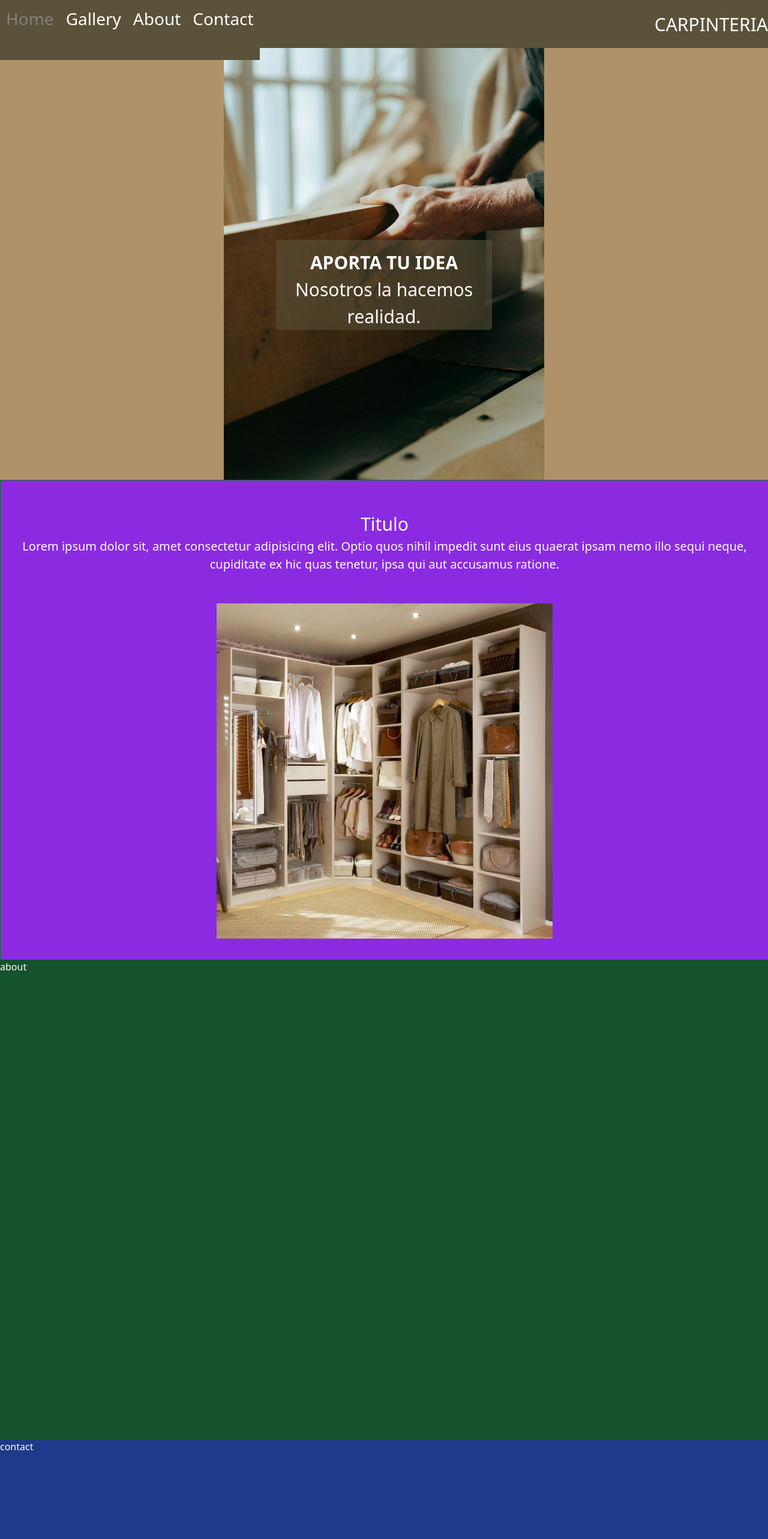
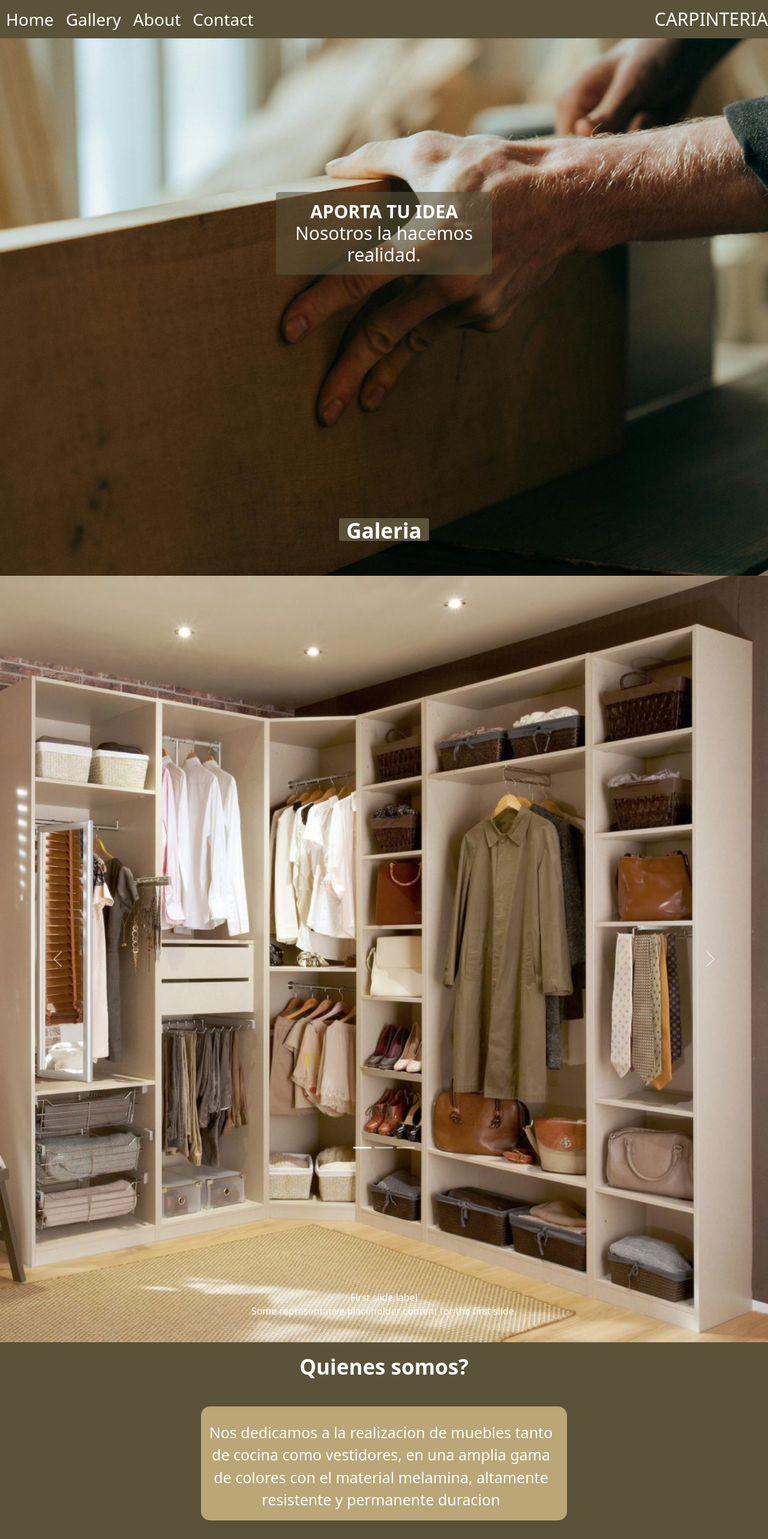
Before and after one commit to brian-h2/Carpinteria, a React (Vite) app: page / in a window 1280 px wide. Shown: the top 2566 px of the page at 60% size. Built offline with nearby package versions, Linux system fonts and the light colour scheme.

Commit message:
Modificando secciones

```diff
--- a/index.html
+++ b/index.html
@@ -3,11 +3,12 @@
   <head>
     <meta charset="UTF-8" />
     <meta name="viewport" content="width=device-width, initial-scale=1.0" />
+    <link href="https://cdn.jsdelivr.net/npm/bootstrap@5.3.3/dist/css/bootstrap.min.css" rel="stylesheet" integrity="sha384-QWTKZyjpPEjISv5WaRU9OFeRpok6YctnYmDr5pNlyT2bRjXh0JMhjY6hW+ALEwIH" crossorigin="anonymous">
     <title>Carpinteria</title>
   </head>
   <body>
     <div id="root"></div>
-
+    <script src="https://cdn.jsdelivr.net/npm/bootstrap@5.3.3/dist/js/bootstrap.bundle.min.js" integrity="sha384-YvpcrYf0tY3lHB60NNkmXc5s9fDVZLESaAA55NDzOxhy9GkcIdslK1eN7N6jIeHz" crossorigin="anonymous"></script>
     <script type="module" src="/src/main.jsx"></script>
   </body>
 </html>
--- a/src/App.css
+++ b/src/App.css
@@ -1,8 +1,8 @@
 .app{
-    max-width: 1400px;
+    width: 100%;
     height: 100%;
     box-sizing:border-box;
     color: white;
     margin: 0px auto;
-    background-color: var(--color-2);
+    background-color: var(--color-1);
 }
--- a/src/components/Body/body.jsx
+++ b/src/components/Body/body.jsx
@@ -3,7 +3,7 @@ import { Gallery } from '../../pages/Gallery/Gallery'
 
 const body = () => {
   return (
-    <Gallery/>
+   <></>
   )
 }
 
--- a/src/components/Header/header.css
+++ b/src/components/Header/header.css
@@ -3,9 +3,12 @@
     justify-content: center;
     flex-direction: column;
     width: 100%;
-    height: 100%;
+    height: 55rem;
     align-items: center;
-    border-radius: 1px solid rgb(0, 0, 0);;
+    border-radius: 1px solid rgb(0, 0, 0);
+    max-width: 1400px;
+    margin: auto;
+    margin-bottom: 5rem;
 }
 
 .header .header-background img{
@@ -24,7 +27,7 @@
     max-width: 350px;
     position: absolute;
     z-index: 1000;
-    top: 50%;
+    top: 40%;
     padding: 15px 5px;
     max-height: 15%;
     text-align: center;
--- a/src/components/NavBar/navbar.css
+++ b/src/components/NavBar/navbar.css
@@ -1,4 +1,4 @@
-.navbar{
+.navbar-box{
     width: 100%;
     display: flex;
     justify-content: space-between;
@@ -7,12 +7,12 @@
     flex-direction: row;
     align-items: center;
     gap: 20px;
-    height: 10%;
+    height: 8%;
     position: fixed;
-    z-index: 2000;
+    z-index: 3000;
 }
 
-.navbar .navbar-ul{
+.navbar-box .navbar-ul{
     display: flex;
     flex-direction: row;
     justify-content: space-evenly;
@@ -20,7 +20,7 @@
 
 }
 
-.navbar .navbar-ul li{
+.navbar-box .navbar-ul li{
     font-size: 28px;
     padding: 10px;
     height: 100%;
@@ -30,12 +30,12 @@
 }
 
 
-.navbar .navbar-ul li:hover{
+.navbar-box .navbar-ul li:hover{
     cursor: pointer;
     color: gray;
 }
 
-.navbar .navbar-ul.active{
+.navbar-box .navbar-ul.active{
     font-size: 10px;
     display: flex;
     flex-direction: column;
@@ -54,25 +54,24 @@
     }
 }
 
-.navbar h2{
+.navbar-box h2{
     font-size: 30px;
-    margin-top: 35px;
     text-transform: uppercase;
     margin-left: 10px;
 }
 
-.navbar .navbar-icon-burguer{
+.navbar-box .navbar-icon-burguer{
     cursor: pointer;
     margin-right: 10px;
 }
 
 @media (min-width: 720px) {
 
-    .navbar .navbar-ul{
+    .navbar-box .navbar-ul{
         display: flex;
     }
 
-    .navbar ul.active{
+    .navbar-box ul.active{
         font-size: 15px;
         display: flex;
         flex-direction: column;
--- a/src/components/NavBar/navbar.jsx
+++ b/src/components/NavBar/navbar.jsx
@@ -14,12 +14,12 @@ const navbar = () => {
   }
 
   return (
-    <nav className='navbar'>
+    <nav className='navbar-box'>
         <ul className='navbar-ul' ref={menuOptions}>
-          <li><Link to="home" smooth={true} duration={400}>Home</Link></li>
-          <li><Link to="gallery" smooth={true} duration={400}>Gallery</Link></li>
-          <li><Link to="about" smooth={true} duration={400}>About</Link></li>
-          <li><Link to="contact" smooth={true} duration={400}>Contact</Link></li>
+          <li><Link to="home" smooth={false} duration={200}>Home</Link></li>
+          <li><Link to="gallery" smooth={false} duration={200}>Gallery</Link></li>
+          <li><Link to="about" smooth={false} duration={200}>About</Link></li>
+          <li><Link to="contact" smooth={false} duration={200}>Contact</Link></li>
         </ul>
         <h2 className='navbar-title'>Carpinteria</h2>
         <img ref={menuHambur} onClick={mostrarMenu} className="navbar-icon-burguer"src={menu} alt="nav" srcset="" />
--- a/src/index.css
+++ b/src/index.css
@@ -12,7 +12,6 @@
 }
 
 *{
-    height: 100%;
     box-sizing: content-box;
     padding: 0;
     margin: 0px;
--- a/src/pages/About/about.css
+++ b/src/pages/About/about.css
@@ -0,0 +1,26 @@
+.about{
+    height: 100%;
+    max-height: 50rem;
+    max-width: 1400px;
+    margin: auto;
+}
+
+.about .about-content{
+    text-align: center;
+    margin: auto;
+    max-width: 650px;
+}
+
+.about .about-content h1{
+    font-size: 35px;
+    font-weight: bold;
+}
+
+.about .about-content p{
+    background-color: var(--color-3);
+    margin: 45px 20px;
+    font-size: 25px;
+    font-weight: lighter;
+    padding: 25px 20px 15px 10px;
+    border-radius: 15px;
+}
--- a/src/pages/About/about.jsx
+++ b/src/pages/About/about.jsx
@@ -3,7 +3,16 @@ import './about.css'
 
 const About = () => {
   return (
-    <div className='bg-green-900'>about</div>
+    <div className='about'>
+      <div className='about-content'>
+        <h1>Quienes somos?</h1>
+        <p>Nos dedicamos a la realizacion de muebles tanto de cocina como vestidores, en una amplia gama de colores con el material melamina, altamente resistente y permanente duracion</p>
+      </div>
+      <div></div>
+      <div></div>
+      <div></div>
+
+    </div>
   )
 }
 
--- a/src/pages/Gallery/gallery.css
+++ b/src/pages/Gallery/gallery.css
@@ -1,64 +1,28 @@
 .gallery{
     width: 100%;
-    height: 100%;
+    background-color: var(--color-1);
     display: flex;
-    background-color: blueviolet;
-    flex-direction: column;
-    text-align: center;
-    overflow: hidden;
+    justify-content: center;
+    align-items: start;
+    max-width: 1400px;
+    margin: auto;
+    margin-bottom: 20px;
 }
 
-.gallery img{
-    width: 100%;
-    max-width: 560px;
+.gallery h2{
+    position: absolute;
+    color: rgb(255, 255, 255);
+    font-size: 40px;
+    margin: auto ;
+    font-size: 35px;
+    z-index: 2000;
+    max-width: 150px;
+    height: 38px;
+    top: 54rem;
+    left: 25px;
+    right: 25px;
+    text-align: center;
+    font-weight: bold;
+    background-color: var(--color-1);
+    border-radius: 5%;
 }
-
-.gallery .gallery-1{
-    padding-top: 50px;
-    display: flex;
-    flex-direction: column;
-    justify-content: center;
-    align-items: center;
-    width: 100%;
-    border: 1px solid green;
-}
-
-.gallery .gallery-1 .gallery-1-text{
-    display: flex;
-    font-size: 30px;
-    flex-direction: column;
-    width: 100%;
-}
-
-.gallery .gallery-1 .gallery-1-text p{
-    font-size: 20px;
-}
-
-.gallery .gallery-1-img{
-    padding: 50px;
-}
-
-.gallery .gallery-2{
-    padding-top: 50px;
-    display: flex;
-    flex-direction: column;
-    justify-content: center;
-    align-items: center;
-    width: 100%;
-    border: 1px solid green;
-}
-
-.gallery .gallery-2 .gallery-2-text{
-    display: flex;
-    font-size: 30px;
-    flex-direction: column;
-    width: 100%;
-}
-
-.gallery .gallery-2 .gallery-2-text p{
-    font-size: 20px;
-}
-
-.gallery .gallery-2-img{
-    padding: 50px;
-}
--- a/src/pages/Gallery/gallery.jsx
+++ b/src/pages/Gallery/gallery.jsx
@@ -4,25 +4,46 @@ import Image1 from '../../assets/gallery/armario.jpg'
 
 export const Gallery = () => {
   return (
-    <div className='gallery'>
-      <div className="gallery-1">
-        <div className="gallery-1-text">
-          <h1>Titulo</h1>
-          <p>Lorem ipsum dolor sit, amet consectetur adipisicing elit. Optio quos nihil impedit sunt eius quaerat ipsam nemo illo sequi neque, cupiditate ex hic quas tenetur, ipsa qui aut accusamus ratione.</p>
-        </div >
-        <div className="gallery-1-img">
-          <img src={Image1} alt='armario'/>
-        </div>
+    <div className="gallery">
+        <h2>Galeria</h2>
+      <div id="carouselExampleCaptions" class="carousel slide h-50 w-100 mt-0">
+          <div class="carousel-indicators h-25">
+            <button type="button" data-bs-target="#carouselExampleCaptions" data-bs-slide-to="0" class="active" aria-current="true" aria-label="Slide 1"></button>
+            <button type="button" data-bs-target="#carouselExampleCaptions" data-bs-slide-to="1" aria-label="Slide 2"></button>
+            <button type="button" data-bs-target="#carouselExampleCaptions" data-bs-slide-to="2" aria-label="Slide 3"></button>
+          </div>
+          <div class="carousel-inner h-100">
+            <div class="carousel-item active ">
+              <img src={Image1} class="d-block w-100 h-100" alt="..."/>
+              <div class="carousel-caption d-block">
+                <h5>First slide label</h5>
+                <p>Some representative placeholder content for the first slide.</p>
+              </div>
+            </div>
+            <div class="carousel-item">
+              <img src={Image1} class="d-block w-100 h-100" alt="..."/>
+              <div class="carousel-caption d-block">
+                <h5>Second slide label</h5>
+                <p>Some representative placeholder content for the second slide.</p>
+              </div>
+            </div>
+            <div class="carousel-item">
+              <img src={Image1} class="d-block w-100 h-100" alt="..."/>
+              <div class="carousel-caption  d-block">
+                <h5>Third slide label</h5>
+                <p class="h-50">Some representative placeholder content for the third slide.</p>
+              </div>
+            </div>
+          </div>
+          <button class="carousel-control-prev h-100" type="button" data-bs-target="#carouselExampleCaptions" data-bs-slide="prev">
+            <span class="carousel-control-prev-icon" aria-hidden="true"></span>
+            <span class="visually-hidden">Previous</span>
+          </button>
+          <button class="carousel-control-next h-100" type="button" data-bs-target="#carouselExampleCaptions" data-bs-slide="next">
+            <span class="carousel-control-next-icon" aria-hidden="true"></span>
+            <span class="visually-hidden">Next</span>
+          </button>
       </div>
-      {/* <div className="gallery-2">
-        <div className="gallery-2-text">
-            <h1>Titulo</h1>
-            <p>Lorem ipsum dolor sit, amet consectetur adipisicing elit. Optio quos nihil impedit sunt eius quaerat ipsam nemo illo sequi neque, cupiditate ex hic quas tenetur, ipsa qui aut accusamus ratione.</p>
-          </div>
-          <div className="gallery-2-img">
-            <img src={Image1} alt='armario'/>
-        </div>
-      </div> */}
     </div>
   )
 }
```
Also changed, not shown: src/App.jsx (indentation only).
